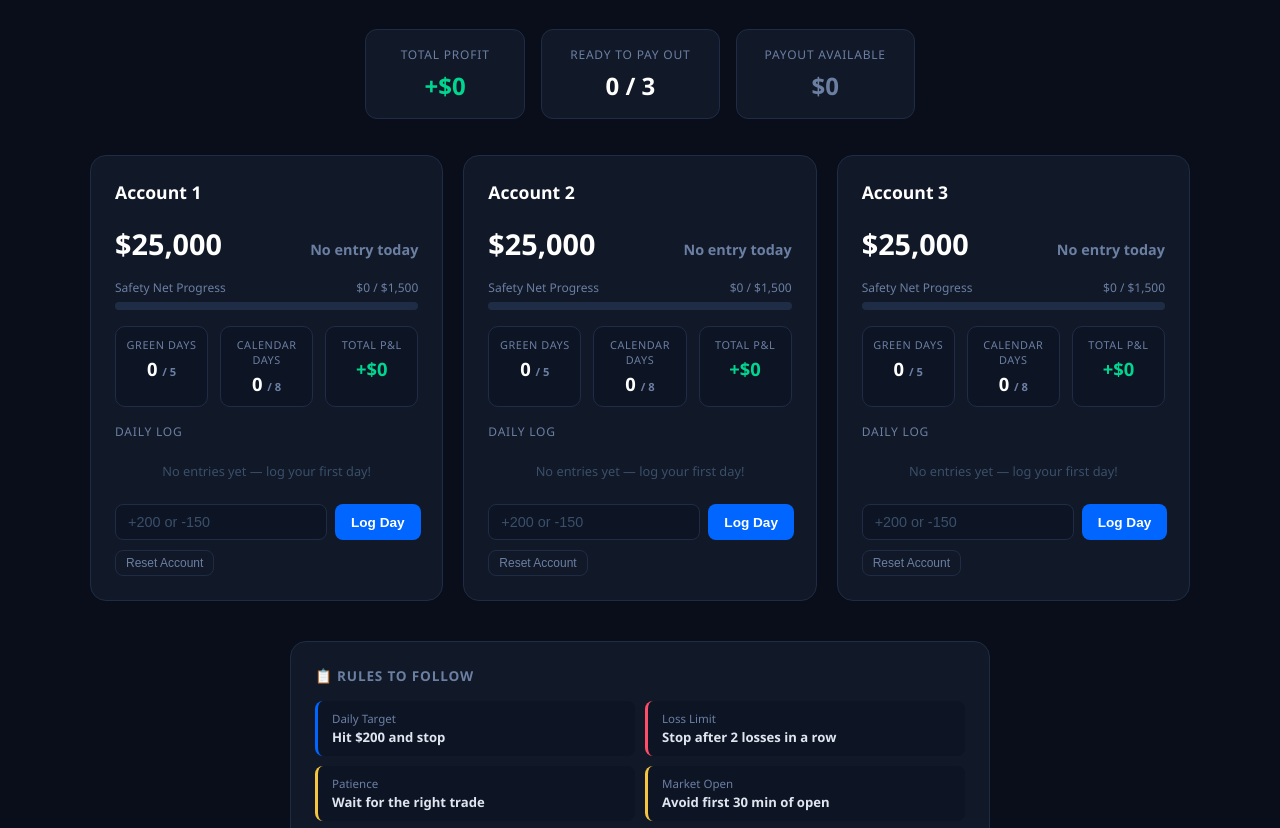
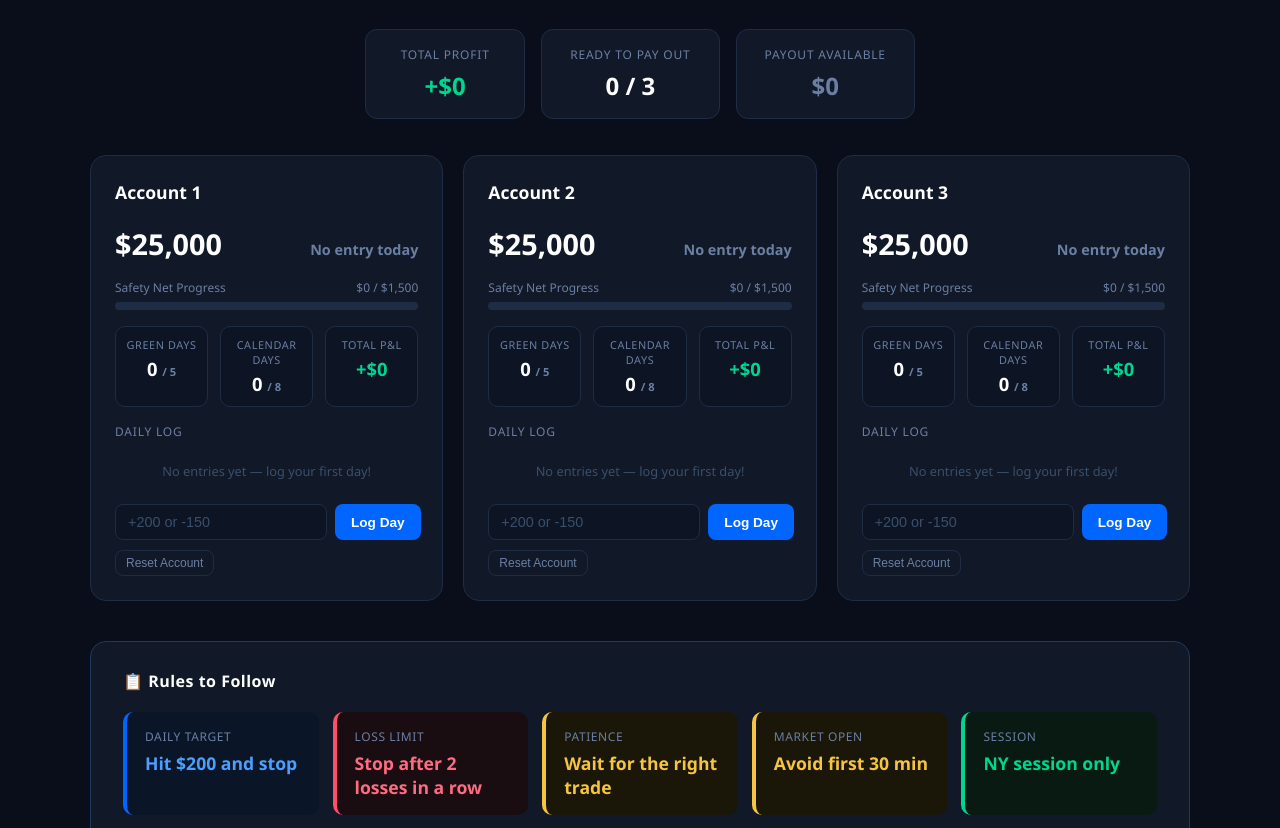
Before and after one commit to onumad/apex-tracker, a plain HTML site: page index.html in a window 1280 px wide. Shown: the part 89-917 px from the top of the page. Drawn offline with Linux system fonts and the light colour scheme.

Commit message:
Make rules sections larger, wider, more prominent

```diff
--- a/index.html
+++ b/index.html
@@ -299,37 +299,37 @@
     .reset-btn:hover { border-color: #ff4d6a44; color: #ff4d6a; }
 
     .rules-section {
-      max-width: 700px;
+      max-width: 1100px;
       margin: 40px auto 0;
       background: #111827;
       border: 1px solid #1e2d45;
       border-radius: 16px;
-      padding: 24px;
+      padding: 28px 32px;
     }
 
     .rules-section h3 {
-      font-size: 0.85rem;
-      color: #6b7fa3;
-      text-transform: uppercase;
-      letter-spacing: 0.8px;
-      margin-bottom: 16px;
+      font-size: 1rem;
+      color: #fff;
+      font-weight: 700;
+      letter-spacing: 0.5px;
+      margin-bottom: 20px;
     }
 
     .rules-grid {
       display: grid;
-      grid-template-columns: 1fr 1fr;
-      gap: 10px;
+      grid-template-columns: repeat(auto-fit, minmax(200px, 1fr));
+      gap: 14px;
     }
 
     .rule-item {
       background: #0d1424;
-      border-radius: 8px;
-      padding: 10px 14px;
-      font-size: 0.82rem;
+      border-radius: 10px;
+      padding: 16px 18px;
+      font-size: 0.9rem;
     }
 
-    .rule-item .rule-label { color: #6b7fa3; font-size: 0.72rem; margin-bottom: 2px; }
-    .rule-item .rule-value { color: #e0e6f0; font-weight: 600; }
+    .rule-item .rule-label { color: #6b7fa3; font-size: 0.75rem; text-transform: uppercase; letter-spacing: 0.6px; margin-bottom: 6px; }
+    .rule-item .rule-value { color: #e0e6f0; font-weight: 700; font-size: 1rem; }
 
     ::-webkit-scrollbar { width: 4px; }
     ::-webkit-scrollbar-track { background: transparent; }
@@ -360,28 +360,28 @@
 
 <div class="accounts" id="accounts-container"></div>
 
-<div class="rules-section" style="margin-bottom:20px;">
+<div class="rules-section" style="margin-bottom:20px; border-color:#1e3a5f;">
   <h3>📋 Rules to Follow</h3>
-  <div class="rules-grid">
-    <div class="rule-item" style="border-left:3px solid #0066ff;">
+  <div class="rules-grid" style="grid-template-columns: repeat(auto-fit, minmax(180px, 1fr));">
+    <div class="rule-item" style="border-left:4px solid #0066ff; background:#0a1628;">
       <div class="rule-label">Daily Target</div>
-      <div class="rule-value">Hit $200 and stop</div>
+      <div class="rule-value" style="color:#4d9fff; font-size:1.1rem;">Hit $200 and stop</div>
     </div>
-    <div class="rule-item" style="border-left:3px solid #ff4d6a;">
+    <div class="rule-item" style="border-left:4px solid #ff4d6a; background:#1a0d12;">
       <div class="rule-label">Loss Limit</div>
-      <div class="rule-value">Stop after 2 losses in a row</div>
+      <div class="rule-value" style="color:#ff6b80; font-size:1.1rem;">Stop after 2 losses in a row</div>
     </div>
-    <div class="rule-item" style="border-left:3px solid #f5c542;">
+    <div class="rule-item" style="border-left:4px solid #f5c542; background:#1a1608;">
       <div class="rule-label">Patience</div>
-      <div class="rule-value">Wait for the right trade</div>
+      <div class="rule-value" style="color:#f5c542; font-size:1.1rem;">Wait for the right trade</div>
     </div>
-    <div class="rule-item" style="border-left:3px solid #f5c542;">
+    <div class="rule-item" style="border-left:4px solid #f5c542; background:#1a1608;">
       <div class="rule-label">Market Open</div>
-      <div class="rule-value">Avoid first 30 min of open</div>
+      <div class="rule-value" style="color:#f5c542; font-size:1.1rem;">Avoid first 30 min</div>
     </div>
-    <div class="rule-item" style="border-left:3px solid #00d68f; grid-column: span 2;">
+    <div class="rule-item" style="border-left:4px solid #00d68f; background:#081a12;">
       <div class="rule-label">Session</div>
-      <div class="rule-value">NY session only — no trading outside NY hours</div>
+      <div class="rule-value" style="color:#00d68f; font-size:1.1rem;">NY session only</div>
     </div>
   </div>
 </div>
```
